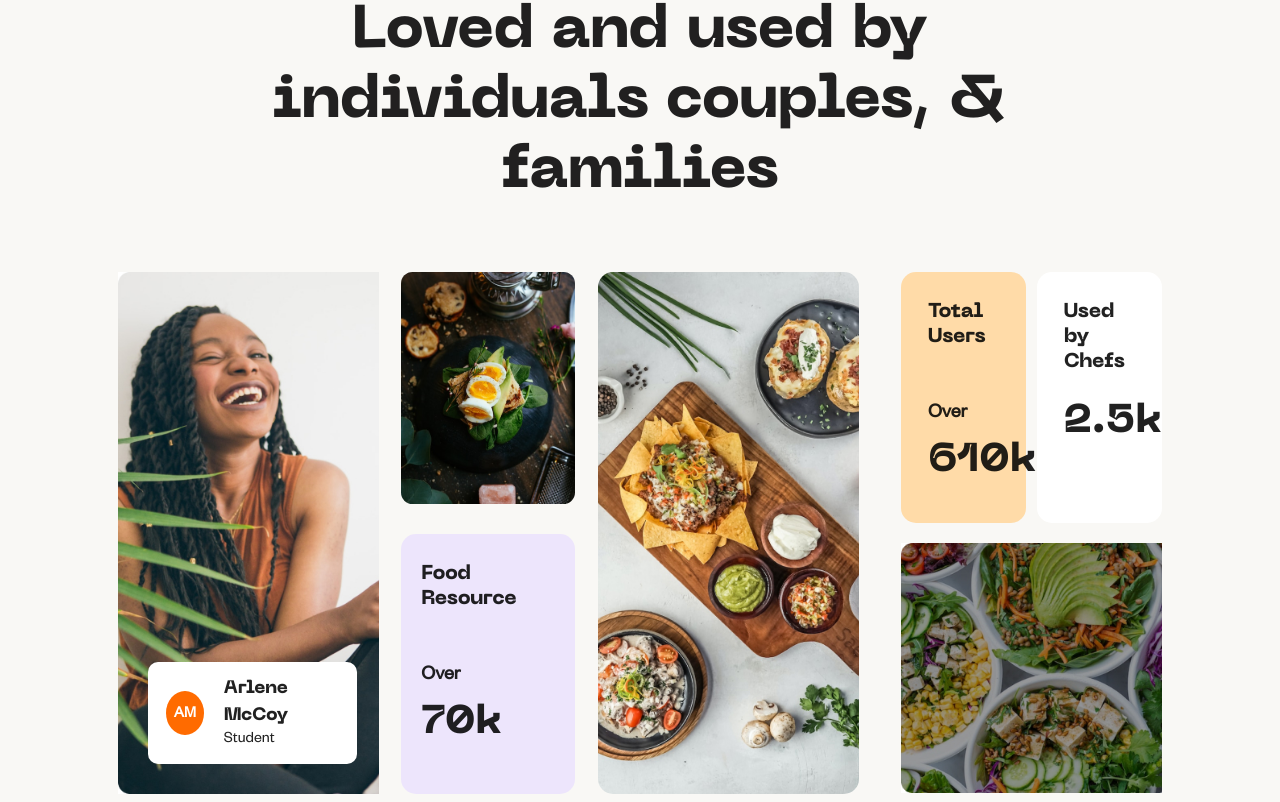
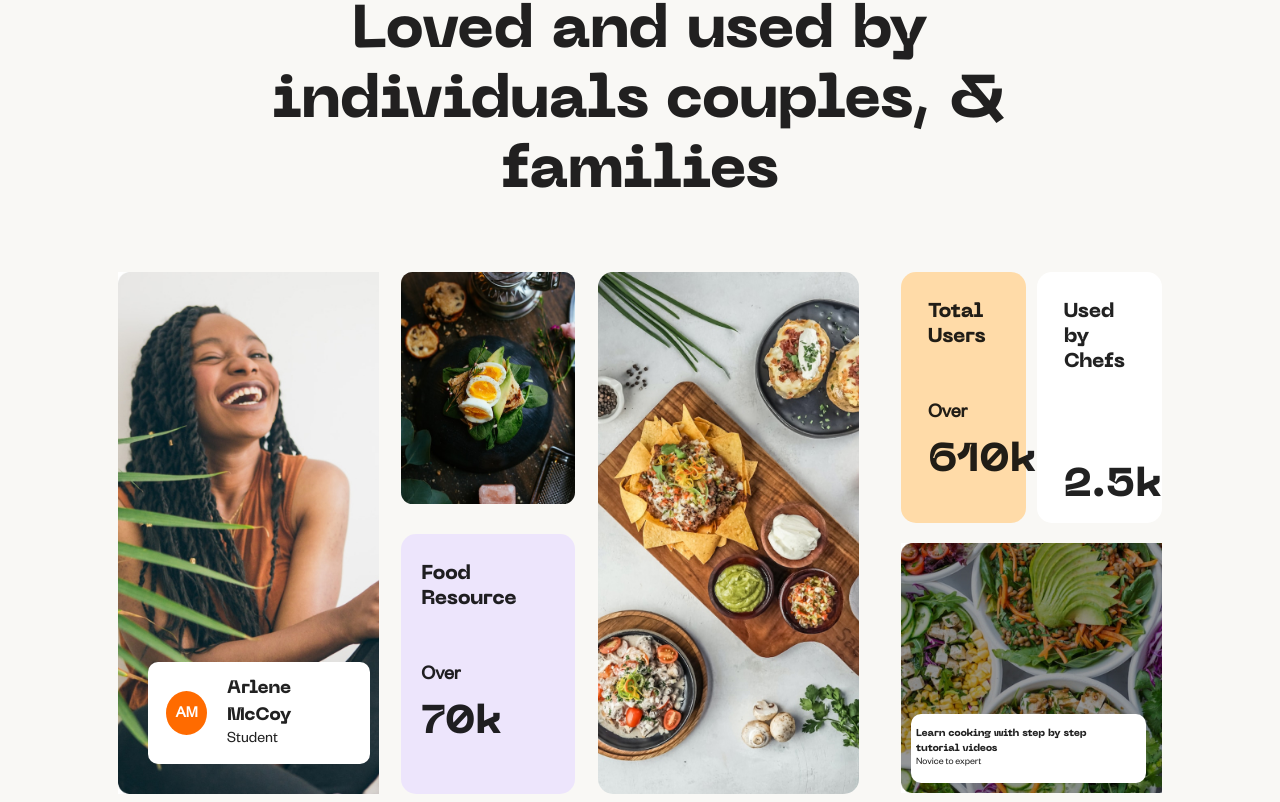
Before and after one commit to kennydageek/wela-foods, a Vue app: page / in a window 1280 px wide. Shown: the part 7150-7952 px from the top of the page. Built offline with nearby package versions, Linux system fonts and the light colour scheme; what vuejs-countdown-timer would draw is missing.

Commit message:
adjustments made to metrics components

```diff
--- a/src/components/MetricsComp.vue
+++ b/src/components/MetricsComp.vue
@@ -45,10 +45,19 @@
               Chefs
             </p>
             <!-- <p class="second-col__title">Over</p> -->
-            <p class="second-col__num">2.5k</p>
+            <p class="second-col__num second-col__num--mt">2.5k</p>
           </div>
         </div>
-        <div class="bottom"></div>
+        <div class="bottom">
+          <div class="info-box info-box--large">
+            <div class="content">
+              <p class="content__heading content__heading--small">
+                Learn cooking with step by step tutorial videos
+              </p>
+              <p class="footer footer--small">Novice to expert</p>
+            </div>
+          </div>
+        </div>
       </v-col>
     </v-row>
   </div>
@@ -98,7 +107,14 @@ export default {};
   padding: 1.2rem 1.8rem;
   background-color: #fff;
   border-radius: 1rem;
-  width: 80%;
+  width: 85%;
+}
+
+.info-box--large {
+  width: 90%;
+  left: 1rem;
+  bottom: 1rem;
+  padding-left: 0.5rem;
 }
 
 .avatar {
@@ -133,8 +149,16 @@ export default {};
   /* line-height: 0; */
 }
 
+.content__heading--small {
+  font-size: 1rem;
+}
+
 .footer {
   margin-bottom: 0;
+}
+
+.footer--small {
+  font-size: 1rem;
 }
 
 .second-col {
@@ -183,6 +207,10 @@ export default {};
   font-family: 'neue machina';
 }
 
+.second-col__num--mt {
+  margin-top: 8rem;
+}
+
 .third-col {
   /* height: 100%; */
   /* padding: 0 2rem; */
@@ -220,6 +248,7 @@ export default {};
 }
 
 .bottom {
+  position: relative;
   height: 48%;
   background-image: url('../assets/images/photos/food-3.jpg');
   background-size: cover;
```
